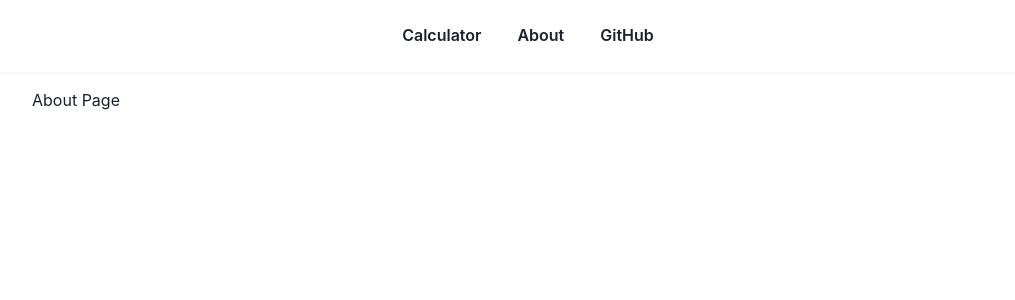
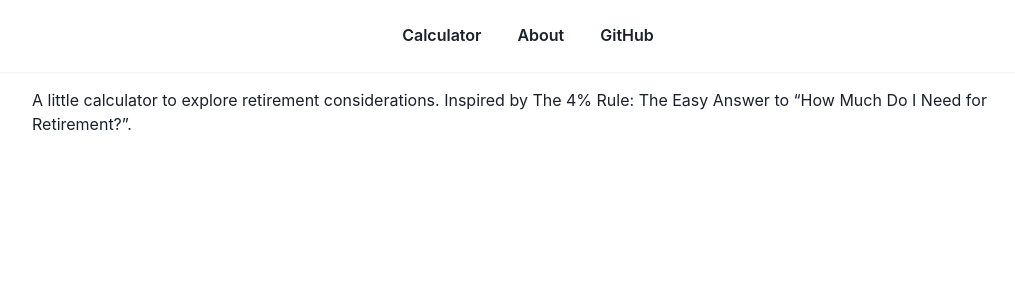
Before and after one commit to adamzerner/minimal-retirement-calculator, a Next.js app: page /about in a window 1280 px wide. Shown: the top 300 px of the page, without its empty margins (112-1127 px from the left). Built offline with nearby package versions, Linux system fonts and the light colour scheme.

Commit message:
Add some preliminary content to the about page

```diff
--- a/pages/about.tsx
+++ b/pages/about.tsx
@@ -1,5 +1,20 @@
+import { Link } from "@chakra-ui/react";
+
 const About = () => {
-  return <main>About Page</main>;
+  return (
+    <main>
+      <p>
+        A little calculator to explore retirement considerations. Inspired by{" "}
+        <Link
+          isExternal
+          href="https://www.mrmoneymustache.com/2012/05/29/how-much-do-i-need-for-retirement/"
+        >
+          The 4% Rule: The Easy Answer to “How Much Do I Need for Retirement?”
+        </Link>
+        .
+      </p>
+    </main>
+  );
 };
 
 export default About;
```
